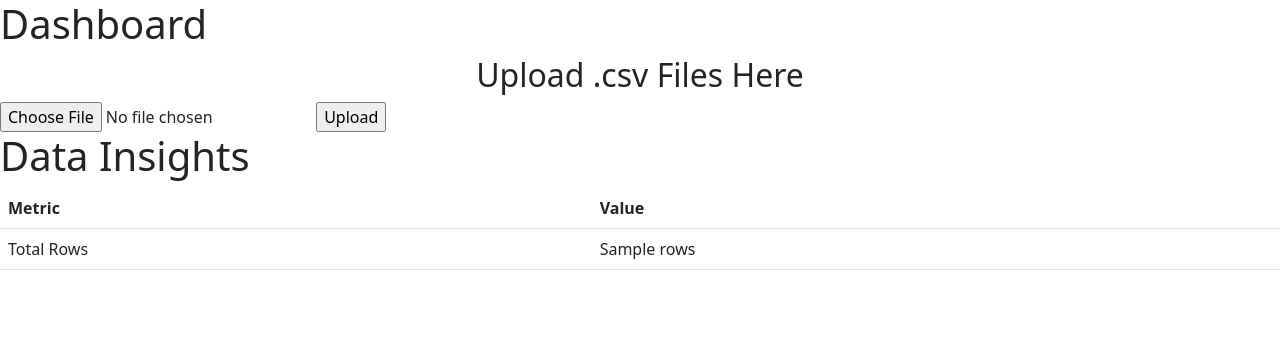
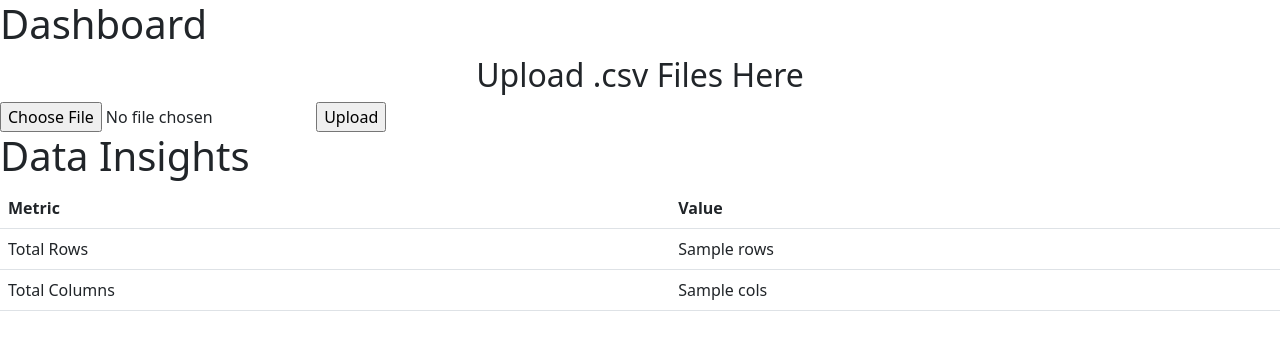
Before and after one commit to prsy-git/Data-Insights-Project, a Flask app: template templates/dashboard.html in a window 1280 px wide. Shown: the top 350 px of the page. Run offline with Flask 3, Linux system fonts and the light colour scheme; the template is opened without the code that fills it: most values are stand-ins (such as "Sample title", 1, 10 or a date in 2020); some libraries are stand-ins or nearby versions.

Commit message:
Added column count
Added column count to data insights table, updating analytics.py with a new function to do so and modifying app route.

```diff
--- a/analytics.py
+++ b/analytics.py
@@ -1,4 +1,5 @@
 import pandas as pd
+import numpy as np
 
 def load_dataframe(file_path:str) -> pd.DataFrame:
     df = pd.read_csv(file_path)
@@ -6,3 +7,7 @@ def load_dataframe(file_path:str) -> pd.DataFrame:
 
 def count_rows(df:pd.DataFrame) -> int:
     return len(df)
+
+def count_columns(df:pd.DataFrame) -> int:
+    col = df.columns
+    return len(col)
--- a/app.py
+++ b/app.py
@@ -46,10 +46,11 @@ def dashboard():
     #Trigger the analytics calls on POST routing.
     run_df = analytics.load_dataframe(file_dest)
     run_row_count = analytics.count_rows(run_df)
+    run_col_count = analytics.count_columns(run_df)
 
     print(f"Test message: Triggered, counted {run_row_count} rows")
 
-    return render_template('dashboard.html', rows=run_row_count)
+    return render_template('dashboard.html', rows=run_row_count, cols=run_col_count)
 
 
 if __name__ == '__main__':
--- a/templates/dashboard.html
+++ b/templates/dashboard.html
@@ -32,6 +32,11 @@
             <td>Total Rows</td>
             <td>{{ rows }}</td>
         </tr>
+
+        <tr>
+            <td>Total Columns</td>
+            <td>{{ cols }}</td>
+        </tr>
     </tbody>
 </table>
 
```
